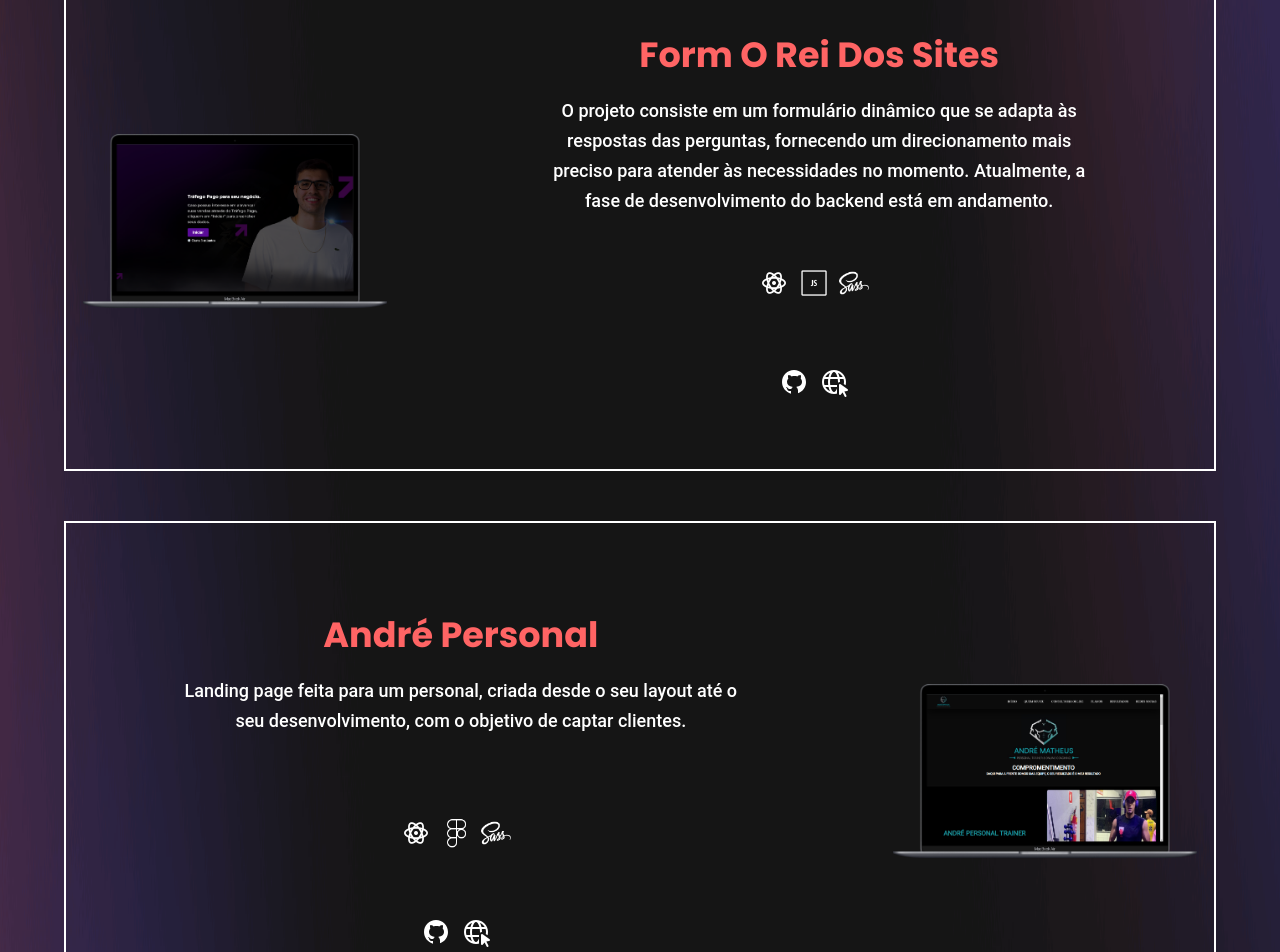
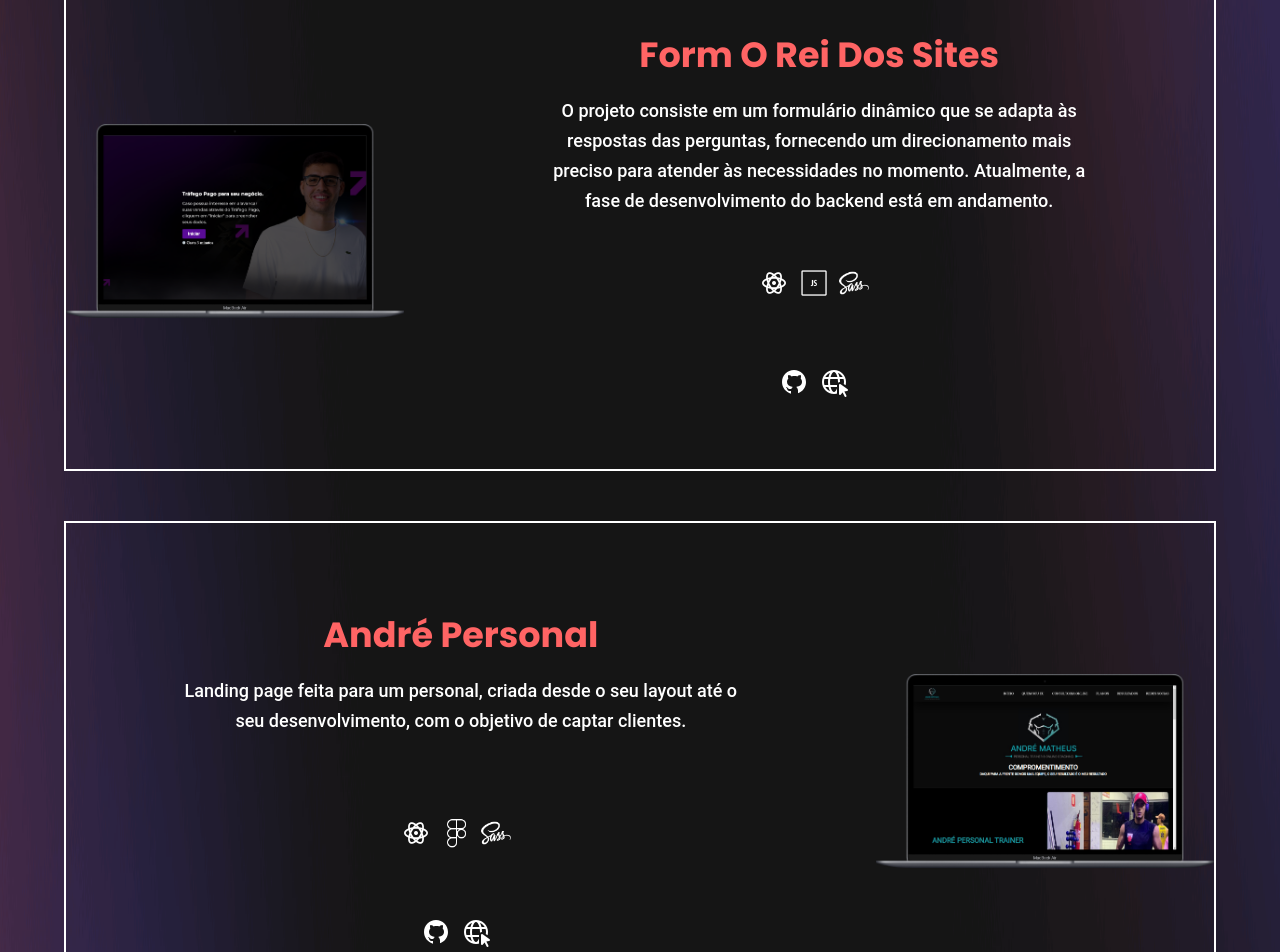
Before and after one commit to GuilhermeLCK/porfifolioNextjs, a Next.js app: page / in a window 1280 px wide. Shown: the part 1580-2532 px from the top of the page. Built offline with nearby package versions, Linux system fonts and the light colour scheme.

Commit message:
ajust img

```diff
--- a/src/Components/SectionProject/style.module.scss
+++ b/src/Components/SectionProject/style.module.scss
@@ -48,8 +48,8 @@
       align-items: center;
       justify-content: center;
       object-fit: cover;
-      width: 90%;
-      height: 90%;
+      width: 100%;
+      height: 100%;
       margin: 0 auto;
     }
   }
@@ -141,8 +141,8 @@
       align-items: center;
       justify-content: center;
       object-fit: cover;
-      width: 90%;
-      height: 90%;
+      width: 100%;
+      height: 100%;
       margin: 0 auto;
     }
   }
```
